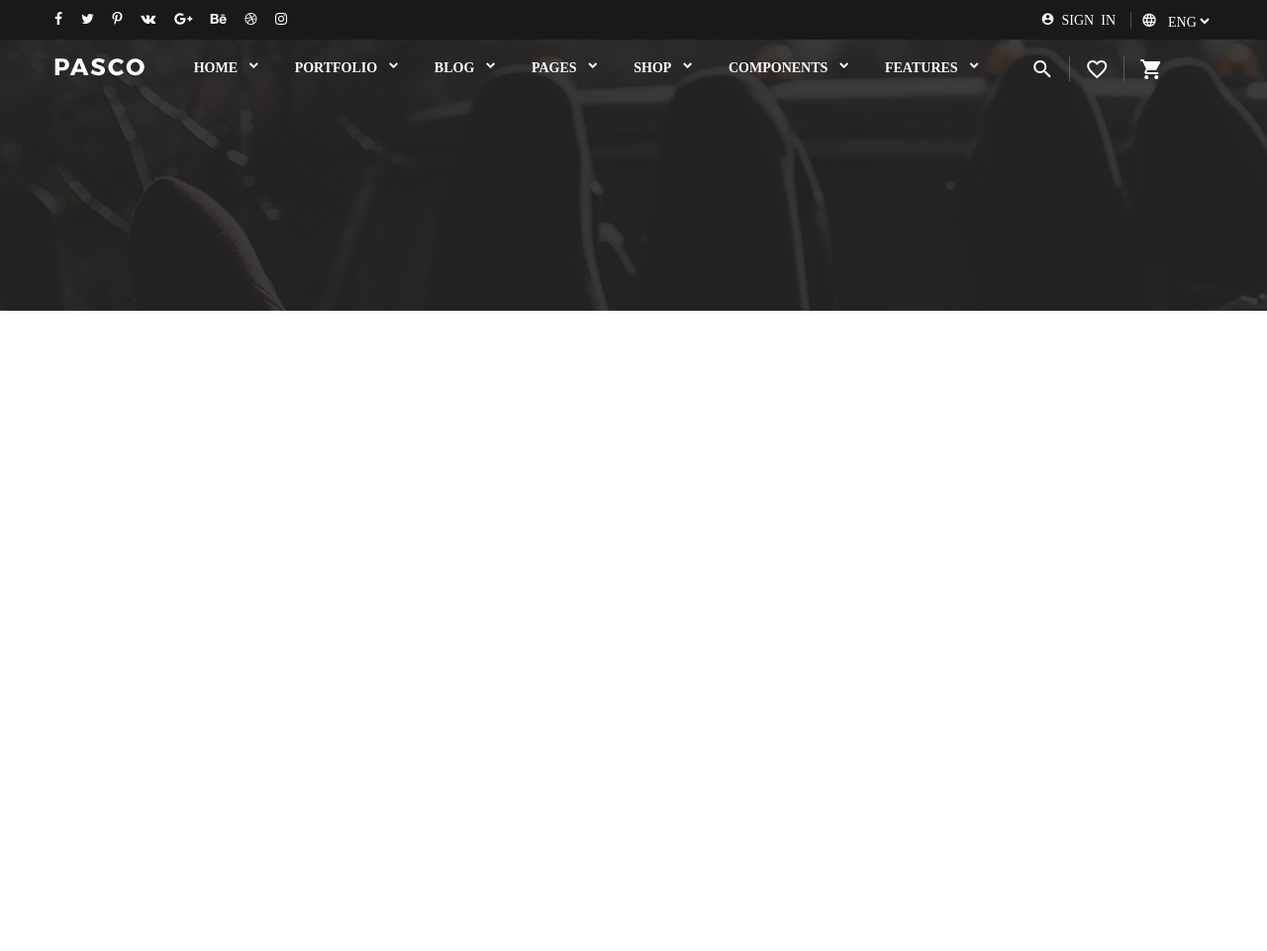
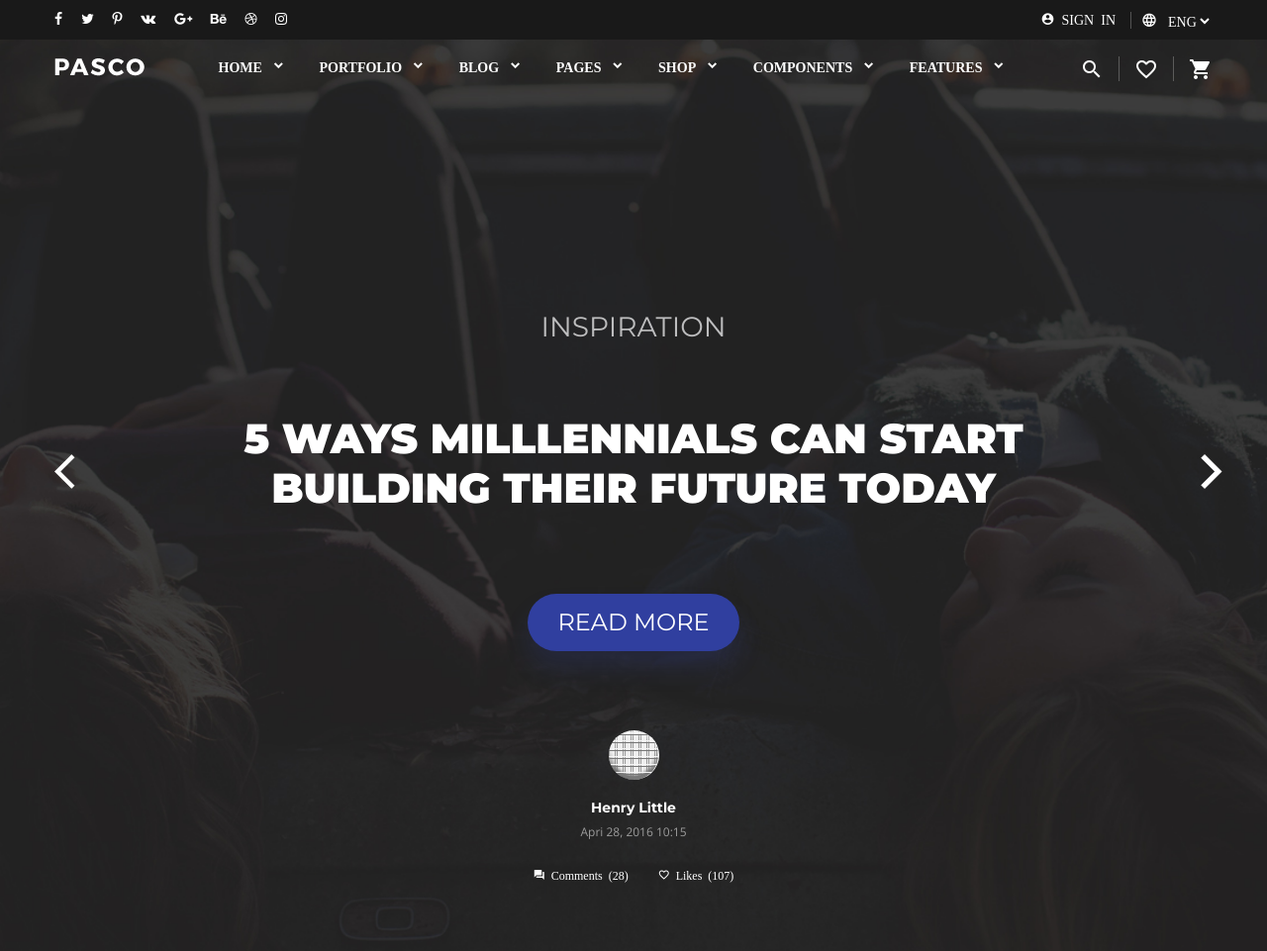
Before and after one commit to Soul1/Pasco, a website: page app/index.html in a window 1280 px wide. Shown: the whole page at 99% size. Before the commit the page ends 800 px from the top, so only its background shows below. Drawn offline with nearby package versions, Linux system fonts and the light colour scheme; files that its build step writes are made by us from their sources; files whose address does not match are found by name.

Commit message:
added header-slider

```diff
--- a/app/index.html
+++ b/app/index.html
@@ -73,20 +73,73 @@
 
                         <div class="header__info">
                             <div class="icon-search"></div>
-                            <div class="icon-favorite"></div>
-                            <div class="icon-storeshopping-cart"></div>
+                            <a href="#"><div class="icon-favorite"></div></a>
+                            <a href="#"><div class="icon-storeshopping-cart"></div></a>
                         </div>
-
+                    </div>
                         <div class="header__slider">
 
                             <div class="header__slider-item">
 
+                                <div class="item__thema">inspiration</div>
+                                <h3 class="item__title">5 Ways milllennials can start
+                                    building their future today</h3>
+                                <a href="#">
+                                    <div class="item__btn">READ MORE</div>
+                                </a>
+
+                                <div class="item__user">
+                                    <div class="user__img"><img src="img/content/user-avatar.jpg" alt=""></div>
+                                    <div class="user__name"><a href="#">Henry Little</a></div>
+                                    <div class="user__date">Apri 28, 2016 10:15</div>
+                                </div>
+
+                                <div class="item__info">
+                                    <div class="item__info-comments">
+                                        <a class="icon-forumquestion_answer" href="#">
+                                            Comments <span>(28)</span>
+                                        </a>
+                                    </div>
+                                    <div class="item__info-likes">
+                                        <a class="icon-likes" href="#">
+                                            Likes <span>(107)</span>
+                                        </a>
+                                    </div>
+                                </div>
                             </div>
 
+                            <div class="header__slider-item">
+
+                                <div class="item__thema">inspiration</div>
+                                <h3 class="item__title">5 Ways milllennials can start
+                                    building their future today</h3>
+                                <a href="#">
+                                    <div class="item__btn">READ MORE</div>
+                                </a>
+
+                                <div class="item__user">
+                                    <div class="user__img"><img src="img/content/user-avatar.jpg" alt=""></div>
+                                    <div class="user__name"><a href="#">Henry Little</a></div>
+                                    <div class="user__date">Apri 28, 2016 10:15</div>
+                                </div>
+
+                                <div class="item__info">
+                                    <div class="item__info-comments">
+                                        <a class="icon-forumquestion_answer" href="#">
+                                            Comments <span>(28)</span>
+                                        </a>
+                                    </div>
+                                    <div class="item__info-likes">
+                                        <a class="icon-likes" href="#">
+                                            Likes <span>(107)</span>
+                                        </a>
+                                    </div>
+                                </div>
+                            </div>
                         </div>
 
-                    </div>
                 </div>
+
             </div>
 
         </header>
--- a/app/js/main.js
+++ b/app/js/main.js
@@ -1,4 +1,6 @@
 $(function() {
-
-
+    $('.header__slider').slick({
+        slidesToShow: 1,
+        slidesToScroll: 1
+    });
 });
--- a/app/scss/_fonts.scss
+++ b/app/scss/_fonts.scss
@@ -64,6 +64,9 @@
 .icon-favorite:before {
   content: "\e90c";
 }
+.icon-likes:before {
+  content: "\e90c";
+}
 .icon-language:before {
   content: "\e90d";
 }
--- a/app/scss/style.scss
+++ b/app/scss/style.scss
@@ -63,16 +63,26 @@
     }
   }
 
-  &__info{
+  &__info {
     display: flex;
 
   }
+
+  &__box {
+    background-position: center;
+    background-size: cover;
+    background-repeat: no-repeat;
+    position: relative;
+  }
+
 }
+
 .icon-search::before {
   font-size: 24px;
   color: #fff;
   padding-right: 15px;
 }
+
 .icon-favorite::before {
   font-size: 24px;
   color: #fff;
@@ -80,11 +90,13 @@
   border-left: 1px solid #5c5c5b;
   border-right: 1px solid #5c5c5b;
 }
+
 .icon-storeshopping-cart::before {
   font-size: 24px;
   color: #fff;
   padding-left: 15px;
 }
+
 .header__inner {
   display: flex;
   justify-content: space-between;
@@ -100,6 +112,7 @@
     color: #fff;
     text-transform: uppercase;
     padding: 18px 0 25px;
+
     &:after {
       font-size: 16px;
       margin-left: 8px;
@@ -108,10 +121,12 @@
 
   li {
     text-align: center;
+
     & + li {
       margin-left: 30px;
     }
-    &:hover{
+
+    &:hover {
       border-bottom: 4px solid #ff4081;
       margin-bottom: -4px;
     }
@@ -119,4 +134,121 @@
 
 }
 
+//start slider
+.header__slider {
+  text-align: center;
+  transition: all .6s;
+
+  &-item {
+    max-width: 808px;
+    width: 100%;
+    margin: 0 auto;
+    color: #fff;
+  }
+}
+
+.item {
+
+  &__thema {
+    @include m400;
+    font-size: 28px;
+    text-transform: uppercase;
+    color: #bdbdbe;
+    padding-bottom: 30px;
+  }
+
+  &__title {
+    @include m900;
+    font-size: 42px;
+    padding-bottom: 40px;
+    line-height: 50px;
+    text-transform: uppercase;
+  }
+
+  &__btn {
+    border-radius: 30px;
+    padding: 15px 30px;
+    background-color: #303f9f;
+    @include m400;
+    font-size: 24px;
+    box-shadow: 0px 17px 24px 0px rgba(48, 63, 159, 0.2);
+  }
+
+  &__info {
+    display: flex;
+    justify-content: center;
+    align-items: center;
+    padding-bottom: 70px;
+    font-size: 12px;
+
+    &-likes {
+      margin-left: 30px;
+    }
+
+  }
+}
+
+.user {
+  &__img {
+    margin: 80px 0 20px;
+    display: flex;
+    justify-content: center;
+
+    img {
+      border-radius: 50%;
+    }
+  }
+
+  &__name {
+    margin-bottom: 10px;
+    @include m700;
+    color: #fff;
+  }
+
+  &__date {
+    font-size: 12px;
+    color: #9c9c9c;
+    margin-bottom: 30px;
+  }
+}
+
+.slick {
+  &-prev,
+  &-next {
+    font-size: 0;
+    line-height: 0;
+    position: absolute;
+    top: 25%;
+    padding: 0;
+    cursor: pointer;
+    color: #fff;
+    border: none;
+    outline: none;
+    background: transparent;
+    width: 22px;
+    height: 12px;
+    font-family: 'icomoon' !important;
+    z-index: 2;
+  }
+
+  &-prev {
+    left: 0;
+
+    &:before {
+      content: '\e909';
+      font-size: 42px;
+    }
+  }
+
+  &-next {
+    right: 0;
+
+    &:before {
+      content: '\e90a';
+      font-size: 42px;
+    }
+  }
+}
+
+//end slider
 //end header
```
Also changed, not shown: gulpfile.js (+2 -6 lines), app/img/content/user-avatar.jpg (added).
